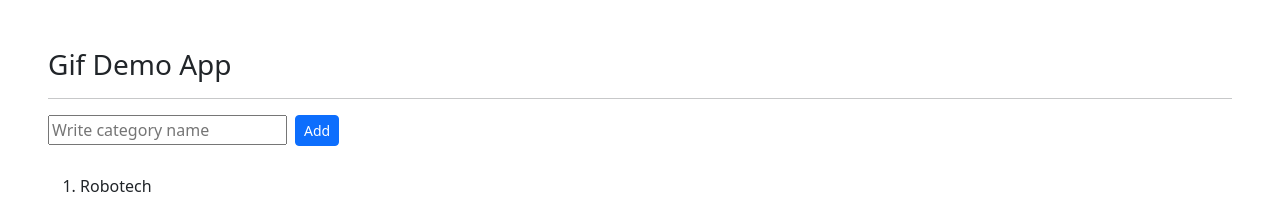
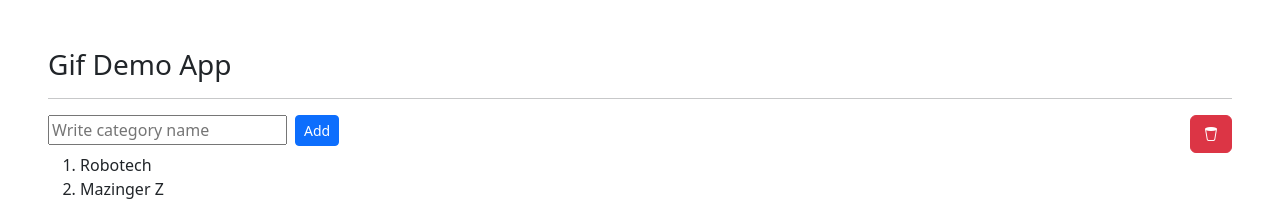
Before and after one commit to AbdielE/Gif-Demo-App, a React (Vite) app: page / in a window 1280 px wide. Shown: the top 202 px of the page. Built offline with nearby package versions, Linux system fonts and the light colour scheme; no server answers.

Commit message:
Componente para eliminar toda la lista, y mensaje si la lista está vacía

```diff
--- a/index.html
+++ b/index.html
@@ -4,11 +4,13 @@
     <meta charset="UTF-8" />
     <meta name="viewport" content="width=device-width, initial-scale=1.0" />
     <link href="https://cdn.jsdelivr.net/npm/bootstrap@5.3.0-alpha3/dist/css/bootstrap.min.css" rel="stylesheet" integrity="sha384-KK94CHFLLe+nY2dmCWGMq91rCGa5gtU4mk92HdvYe+M/SXH301p5ILy+dN9+nJOZ" crossorigin="anonymous">
+    <link rel="stylesheet" href="https://cdn.jsdelivr.net/npm/bootstrap-icons@1.10.3/font/bootstrap-icons.css">
     <title>Gif Demo App</title>
   </head>
   <body>
     <div id="root"></div>
     <script type="module" src="/src/main.jsx"></script>
     <script src="https://cdn.jsdelivr.net/npm/bootstrap@5.3.0-alpha3/dist/js/bootstrap.bundle.min.js" integrity="sha384-ENjdO4Dr2bkBIFxQpeoTz1HIcje39Wm4jDKdf19U8gI4ddQ3GYNS7NTKfAdVQSZe" crossorigin="anonymous"></script>
+    <script src="https://cdn.jsdelivr.net/npm/sweetalert2@11"></script>
   </body>
 </html>
--- a/src/App.jsx
+++ b/src/App.jsx
@@ -1,6 +1,7 @@
 import { useState } from 'react'
 import Categories from './components/Categories'
 import GifsExpo from './components/GifsExpo'
+import DeleteCategoriesList from './components/Categories/DeleteCategoriesList'
 
 function App() {
   const [categories, setCategories] = useState(["Robotech","Mazinger Z"])
@@ -9,10 +10,18 @@ function App() {
     <div className='m-5'>
       <h3>Gif Demo App</h3>
       <hr/>
-        <Categories
-          categories={categories}
-          setCategories={setCategories}
-        />
+      <Categories
+        categories={categories}
+        setCategories={setCategories}
+      />
+      {
+        categories.length === 0 && (
+          <div>
+          <h3 className="text-danger">The list is empty...</h3>
+          Add a category to search for gifs.
+          </div>
+        )
+      }
       <hr/>
       <GifsExpo categories={categories}/>
     </div>
--- /dev/null
+++ b/src/components/Categories/DeleteCategoriesList.jsx
@@ -0,0 +1,33 @@
+import React from 'react'
+
+const DeleteCategoriesList = ({setCategories}) => {
+    const clearList = async () => {
+        const {isConfirmed} = await Swal.fire({
+            title: 'Are you sure?',
+            text: "You won't be able to revert this!",
+            icon: 'warning',
+            showCancelButton: true,
+            confirmButtonColor: '#3085d6',
+            cancelButtonColor: '#d33',
+            confirmButtonText: 'Yes, delete it!'
+        })
+
+        if(isConfirmed){
+            setCategories([]);
+        }
+    }
+
+  return (
+    <div>
+        <button
+            className='btn btn-danger'
+            type='button'
+            onClick={clearList}
+        >
+            <i className="bi bi-trash2"></i>
+        </button>
+    </div>
+  )
+}
+
+export default DeleteCategoriesList
--- a/src/components/Categories/index.jsx
+++ b/src/components/Categories/index.jsx
@@ -1,17 +1,22 @@
 import CategoriesList from "./CategoriesList"
 import CategoryInput from "./CategoryInput"
+import DeleteCategoriesList from "./DeleteCategoriesList"
 
 const Categories = ({categories = [], setCategories}) => {
   return (
     <div>
-        <CategoryInput
+        <div className="d-flex justify-content-between">
+          <CategoryInput
             categories={categories}
             setCategories={setCategories}
-        />
-        <br/>
+          />
+          <DeleteCategoriesList
+            setCategories={setCategories}
+          />
+        </div>
         <CategoriesList
-            categories={categories}
-            setCategories={setCategories}
+          categories={categories}
+          setCategories={setCategories}
         />
     </div>
   )
```
